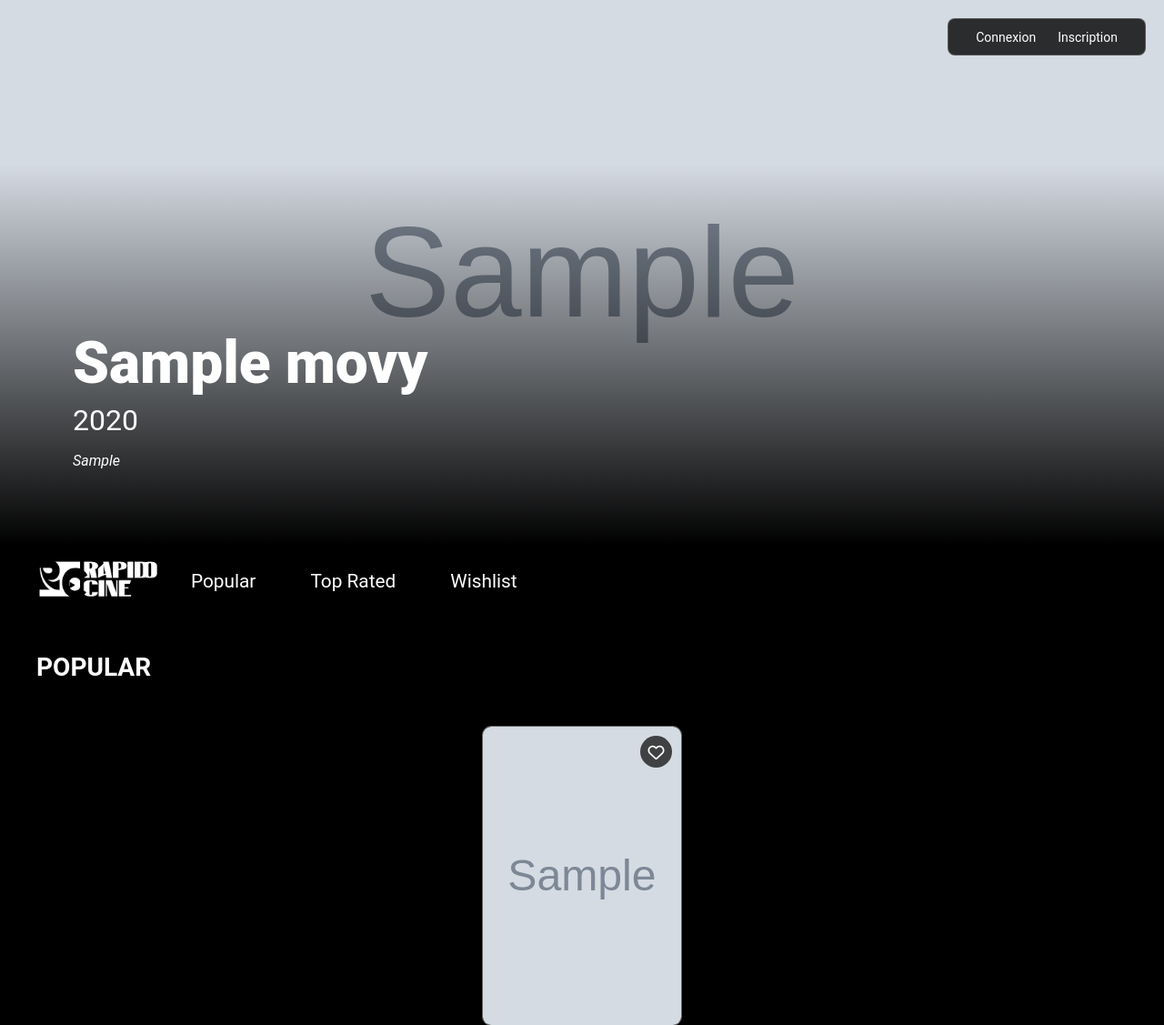
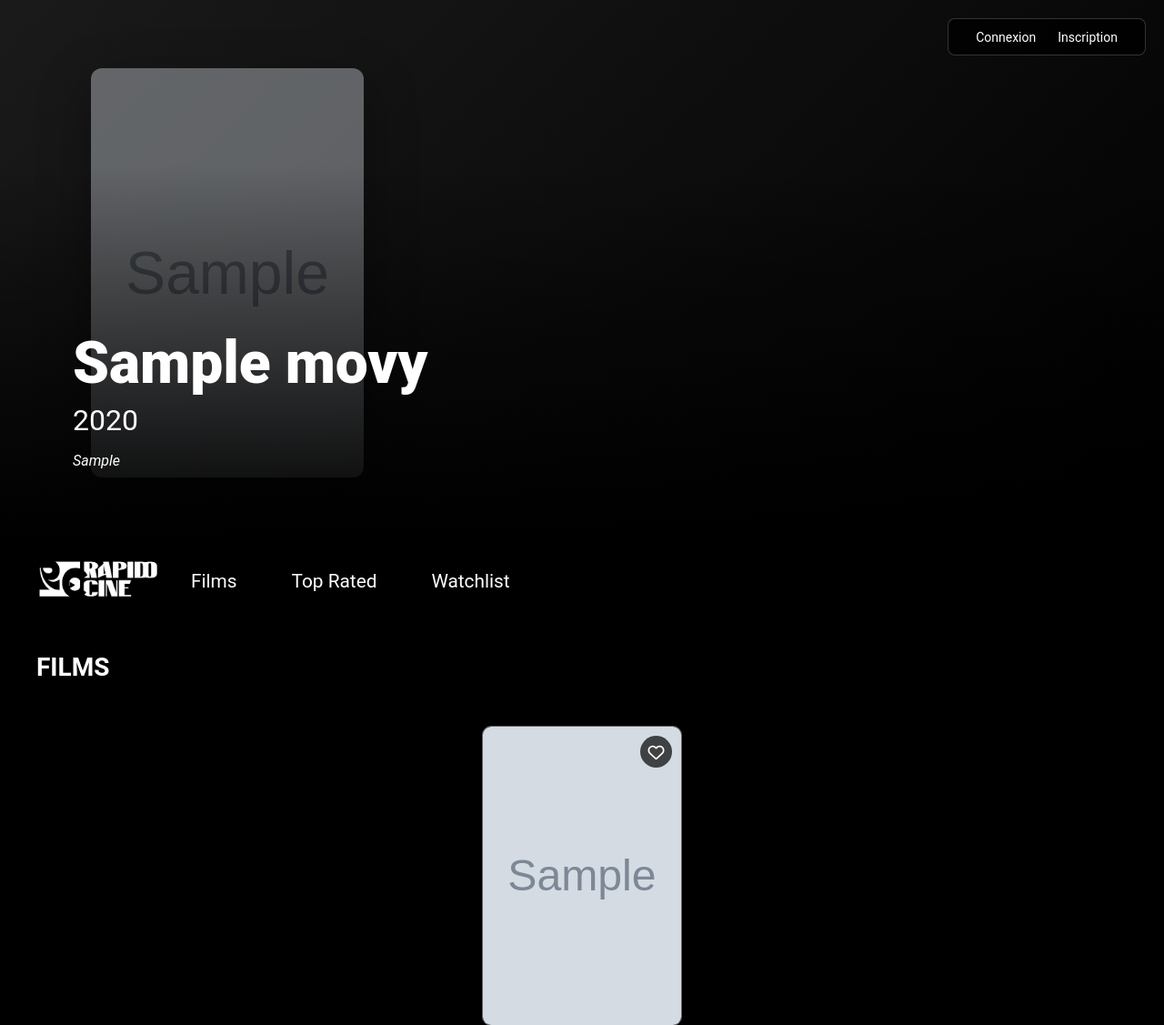
Before and after one commit to raniapsi/RapidoCine, a FastAPI app: page / in a window 1280 px wide. Shown: the top 1127 px of the page at 91% size. Run offline with FastAPI, Linux system fonts and the light colour scheme; tables that the repository leaves empty hold one stand-in row (values such as "Sample post"); grey boxes marked "Sample" are stand-in pictures.

Commit message:
feat: amélioration UI carousel et ajout système de commentaires
- Optimisation affichage carousel: poster en arrière-plan avec opacité pour éviter pixelisation

- Renommage navigation: Popular → Films, Wishlist → Watchlist

- Ajout route /movies pour afficher tous les films

- Affichage des 10 films complets sur la page d'accueil (au lieu de 8)

- Implémentation système de commentaires sur pages films:

  * Formulaire d'ajout de commentaire (authentification requise)

  * Affichage chronologique des commentaires avec auteur et date

  * Route POST /movie/{id}/comment pour création

```diff
--- a/backend/main.py
+++ b/backend/main.py
@@ -169,7 +169,7 @@ async def home(request: Request, db: Session = Depends(get_db)):
 
     return templates.TemplateResponse("index.html", {
         "request": request,
-        "popular_movies": all_movies[:8],
+        "popular_movies": all_movies,
         "featured_movies": all_movies,
         "current_user": current_user
     })
@@ -565,10 +565,62 @@ async def movie_detail(request: Request, movie_id: int, db: Session = Depends(ge
     all_movies = MovieService.get_all(db, limit=5)
     similar_movies = [m for m in all_movies if m.id != movie_id][:4]
 
+    # Récupérer les commentaires du film
+    from backend.services.comment_service import CommentService
+    comments = CommentService.get_by_movie(db, movie_id)
+
     return templates.TemplateResponse("movie.html", {
         "request": request,
         "movie": movie,
         "similar_movies": similar_movies,
+        "current_user": current_user,
+        "comments": comments
+    })
+
+@app.post("/movie/{movie_id}/comment")
+async def add_comment(
+    request: Request,
+    movie_id: int,
+    content: str = Form(...),
+    db: Session = Depends(get_db)
+):
+    """Ajouter un commentaire"""
+    # Vérifier si l'utilisateur est connecté
+    if not request.session.get("user_id"):
+        return RedirectResponse(f"/movie/{movie_id}?error=login_required", status_code=302)
+
+    # Créer le commentaire
+    from backend.services.comment_service import CommentService
+    from backend.schemas.comment import CommentCreate
+
+    comment_data = CommentCreate(
+        user_id=request.session["user_id"],
+        movie_id=movie_id,
+        content=content
+    )
+    CommentService.create(db, comment_data)
+
+    return RedirectResponse(f"/movie/{movie_id}", status_code=302)
+
+@app.get("/movies")
+async def movies_page(request: Request, db: Session = Depends(get_db)):
+    """Page de tous les films"""
+    # Récupérer l'utilisateur depuis la session
+    current_user = None
+    if request.session.get("user_id"):
+        current_user = {
+            "id": request.session["user_id"],
+            "username": request.session["username"]
+        }
+
+    # Récupérer tous les films
+    all_movies = MovieService.get_all(db)
+
+    return templates.TemplateResponse("movies.html", {
+        "request": request,
+        "movies": all_movies,
+        "list_title": "Films",
+        "type": "all",
         "current_user": current_user
     })
 
@@ -589,13 +641,13 @@ async def movie_list(request: Request, type: str, db: Session = Depends(get_db))
         # Filtrer les films avec une bonne note (à adapter selon votre modèle)
         filtered_movies = all_movies  # TODO: Ajouter un filtre par note si le champ existe
         title = "Top Rated"
-    elif type == "wishlist":
+    elif type == "watchlist":
         # TODO: Implémenter la récupération de la watchlist de l'utilisateur
         filtered_movies = MovieService.get_all(db, limit=10)
-        title = "Your Wishlist"
+        title = "Your Watchlist"
     else:
         filtered_movies = MovieService.get_all(db)
-        title = "Popular"
+        title = "Films"
 
     return templates.TemplateResponse("movies.html", {
         "request": request,
--- a/frontend/templates/index.html
+++ b/frontend/templates/index.html
@@ -12,7 +12,13 @@
             {% for movie in featured_movies %}
             <div class="carousel-slide posterImage" {% if not loop.first %}style="display: none;"{% endif %}>
                 <a href="/movie/{{ movie.id }}" style="text-decoration: none; color: white; display: block; height: 100%;">
-                    <img src="{{ movie.poster_url or 'https://via.placeholder.com/500x750?text=No+Image' }}" alt="{{ movie.title }}" style="width: 100%; height: 100%; object-fit: cover;" />
+                    <!-- Dégradé noir avec poster en arrière-plan -->
+                    <div style="width: 100%; height: 100%; background: linear-gradient(135deg, #1a1a1a 0%, #000000 100%); position: relative;">
+                        <!-- Poster en arrière-plan (à gauche) -->
+                        <img src="{{ movie.poster_url or 'https://via.placeholder.com/300x450?text=No+Image' }}"
+                             alt="{{ movie.title }}"
+                             style="position: absolute; left: 100px; top: 50%; transform: translateY(-50%); height: 450px; width: 300px; border-radius: 12px; box-shadow: 0 20px 60px rgba(0,0,0,0.9); opacity: 0.4;" />
+                    </div>
                     <div class="posterImage__overlay">
                         <div class="posterImage__title">{{ movie.title }}</div>
                         <div class="posterImage__runtime">
@@ -31,15 +37,15 @@
                 <a href="/">
                     <img class="header__icon" src="/static/images/RapidoCineLogo.png" alt="Rapido Logo" />
                 </a>
-                <a href="/movies/popular" style="text-decoration: none"><span>Popular</span></a>
+                <a href="/movies" style="text-decoration: none"><span>Films</span></a>
                 <a href="/movies/top_rated" style="text-decoration: none"><span>Top Rated</span></a>
-                <a href="/movies/wishlist" style="text-decoration: none"><span>Wishlist</span></a>
+                <a href="/movies/watchlist" style="text-decoration: none"><span>Watchlist</span></a>
             </div>
         </div>
 
         <!-- Movie List Section -->
         <div class="movie__list" style="background-color: #000000;">
-            <h2 class="list__title">POPULAR</h2>
+            <h2 class="list__title">FILMS</h2>
             <div class="list__cards">
                 {% for movie in popular_movies %}
                 <a href="/movie/{{ movie.id }}" style="text-decoration: none; color: white; display: inline-block;">
--- a/frontend/templates/movies.html
+++ b/frontend/templates/movies.html
@@ -10,9 +10,9 @@
             <a href="/">
                 <img class="header__icon" src="/static/images/RapidoCineLogo.png" alt="Rapido Logo" />
             </a>
-            <a href="/movies/popular" style="textDecoration: none"><span>Popular</span></a>
+            <a href="/movies" style="textDecoration: none"><span>Films</span></a>
             <a href="/movies/top_rated" style="textDecoration: none"><span>Top Rated</span></a>
-            <a href="/movies/wishlist" style="textDecoration: none"><span>Wishlist</span></a>
+            <a href="/movies/watchlist" style="textDecoration: none"><span>Watchlist</span></a>
         </div>
     </div>
 
```
Also changed, not shown: frontend/templates/movie.html (+46 -0 lines), 1 other file.
